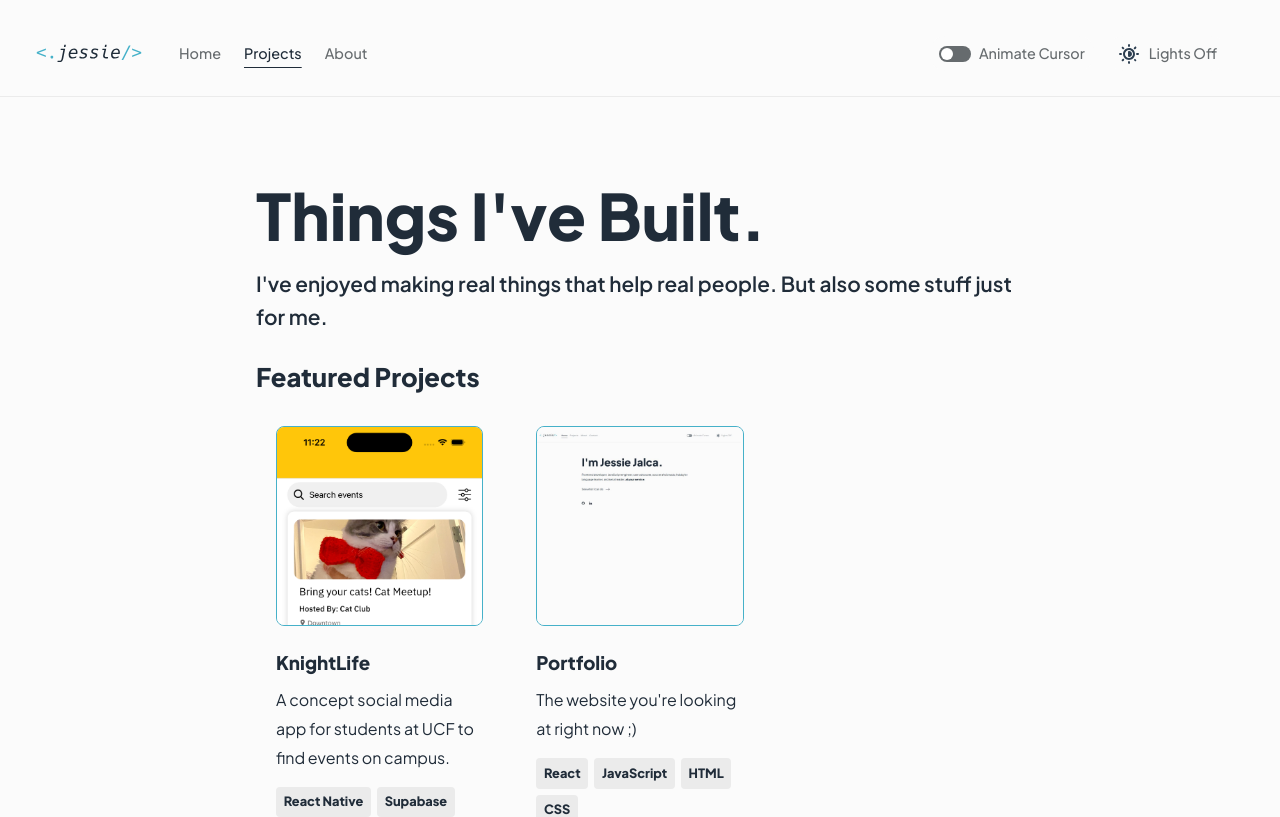
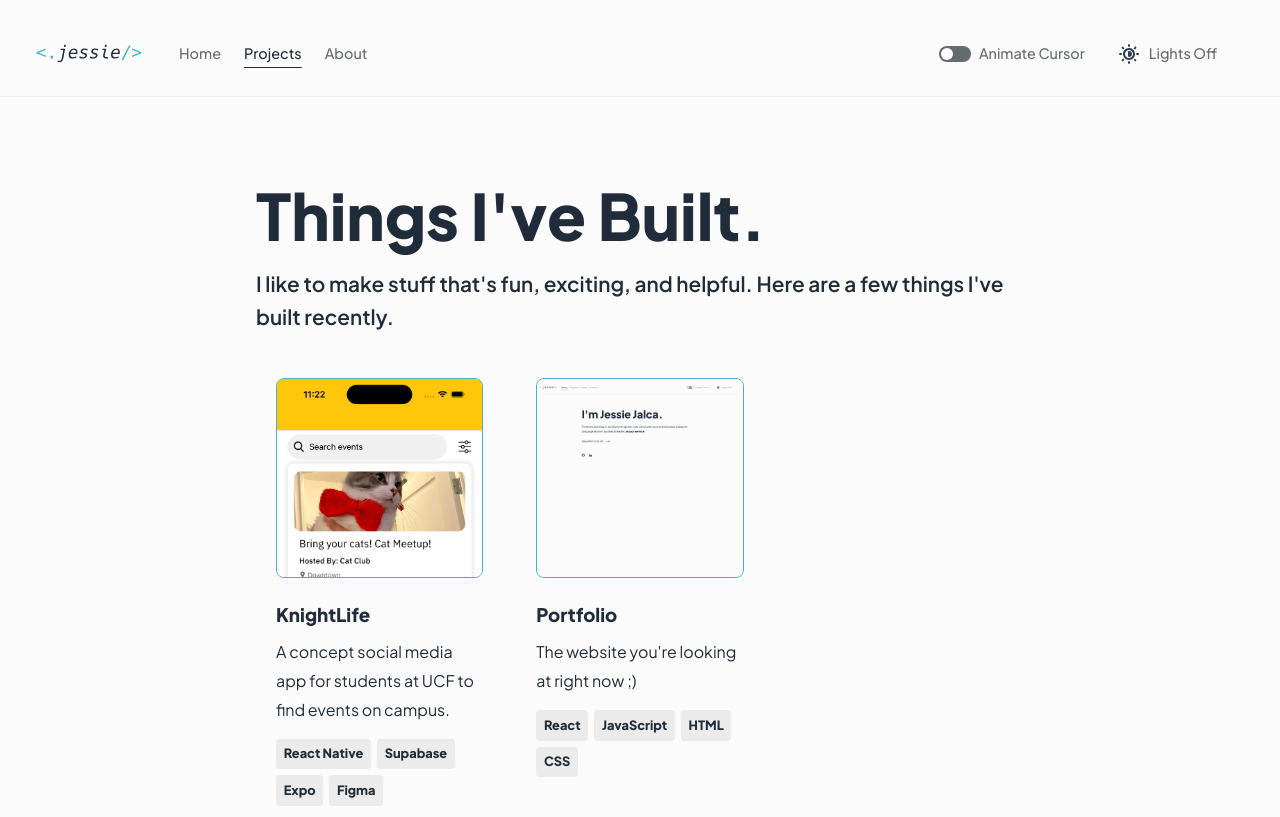
Before and after one commit to jessiejalca/portfolio, a React (Vite) app: page /projects in a window 1280 px wide. Shown: the top 817 px of the page. Built offline with nearby package versions, Linux system fonts and the light colour scheme.

Commit message:
content: Change wording in Projects subheading
REASON
Make the wording more accurate and engaging.

CHANGES
- Change subheading wording
- Comment out featured projects heading, at least for now

```diff
--- a/src/routes/Projects.jsx
+++ b/src/routes/Projects.jsx
@@ -15,11 +15,11 @@ const Projects = () => {
     <main>
       <h1>Things I've Built.</h1>
       <section aria-label="subheading" className="sub">
-        I've enjoyed making real things that help real people. But also some
-        stuff just for me.
+        I like to make stuff that's fun, exciting, and helpful. Here are a few
+        things I've built recently.
       </section>
       <section aria-label="featured projects" className="featured-projects">
-        <h2>Featured Projects</h2>
+        {/* <h2>Featured Projects</h2> */}
         <div>{projectList}</div>
       </section>
     </main>
```
